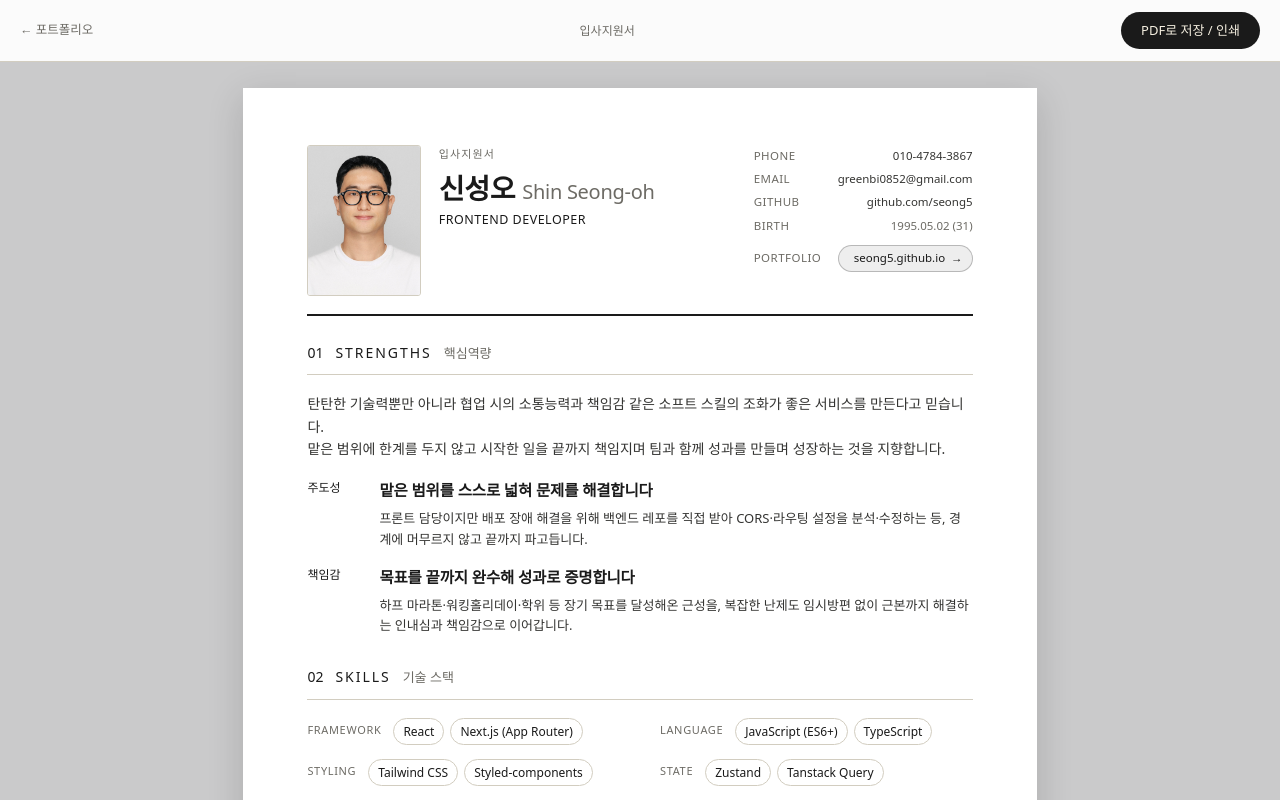
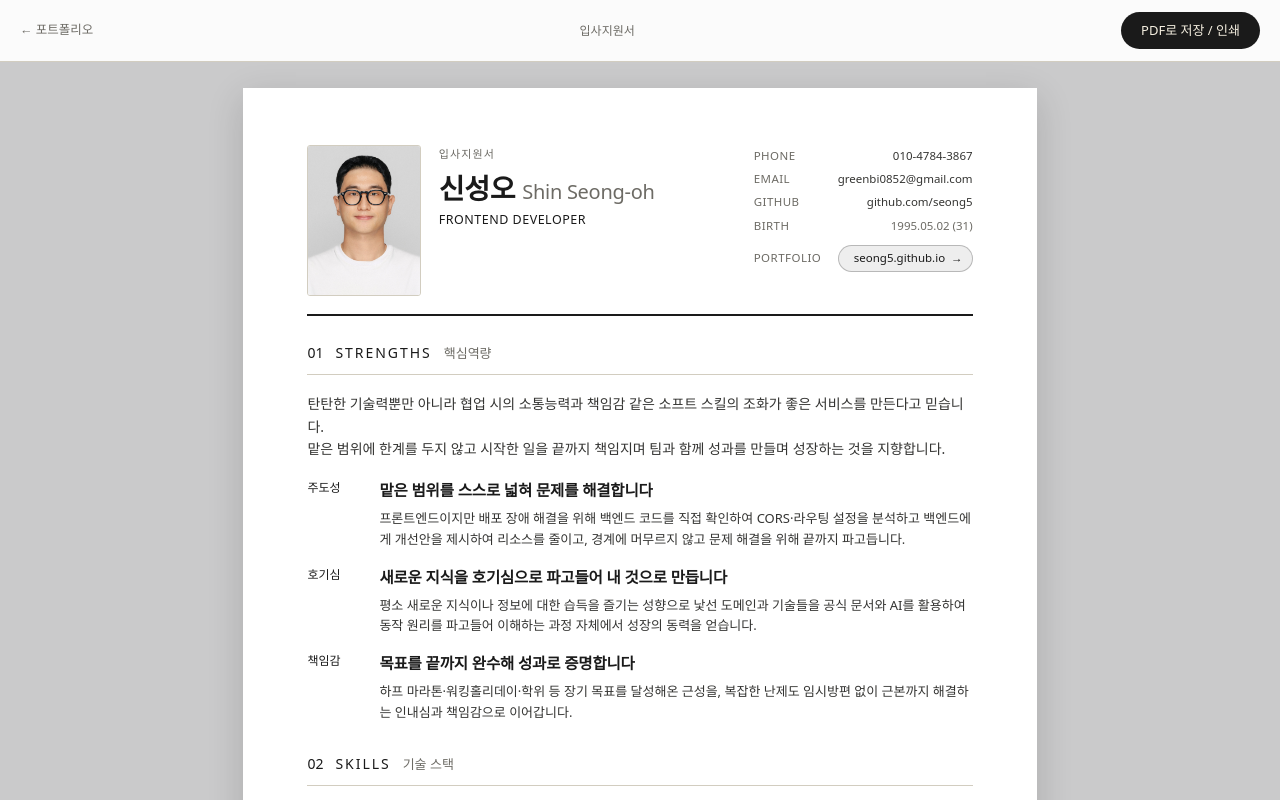
Before and after one commit to seong5/seong5.github.io, a Next.js app: page /resume in a window 1280 px wide. Shown: the top 800 px of the page. Built offline with nearby package versions, Linux system fonts and the light colour scheme; a web font is replaced by a local one.

Commit message:
📝 docs: 이력서 핵심역량에 호기심 항목 추가 및 문구 보강
핵심역량을 주도성·호기심·책임감 3축으로 구성한다. 새 지식 습득을
즐기는 호기심 항목을 추가하고, 주도성 본문을 구체 성과 중심으로 다듬는다.

```diff
--- a/app/resume/page.tsx
+++ b/app/resume/page.tsx
@@ -19,7 +19,12 @@ const STRENGTHS = [
   {
     tag: '주도성',
     title: '맡은 범위를 스스로 넓혀 문제를 해결합니다',
-    body: '프론트 담당이지만 배포 장애 해결을 위해 백엔드 레포를 직접 받아 CORS·라우팅 설정을 분석·수정하는 등, 경계에 머무르지 않고 끝까지 파고듭니다.',
+    body: '프론트엔드이지만 배포 장애 해결을 위해 백엔드 코드를 직접 확인하여 CORS·라우팅 설정을 분석하고 백엔드에게 개선안을 제시하여 리소스를 줄이고, 경계에 머무르지 않고 문제 해결을 위해 끝까지 파고듭니다.',
+  },
+  {
+    tag: '호기심',
+    title: '새로운 지식을 호기심으로 파고들어 내 것으로 만듭니다',
+    body: '평소 새로운 지식이나 정보에 대한 습득을 즐기는 성향으로  낯선 도메인과 기술들을 공식 문서와 AI를 활용하여 동작 원리를 파고들어 이해하는 과정 자체에서 성장의 동력을 얻습니다.',
   },
   {
     tag: '책임감',
```
